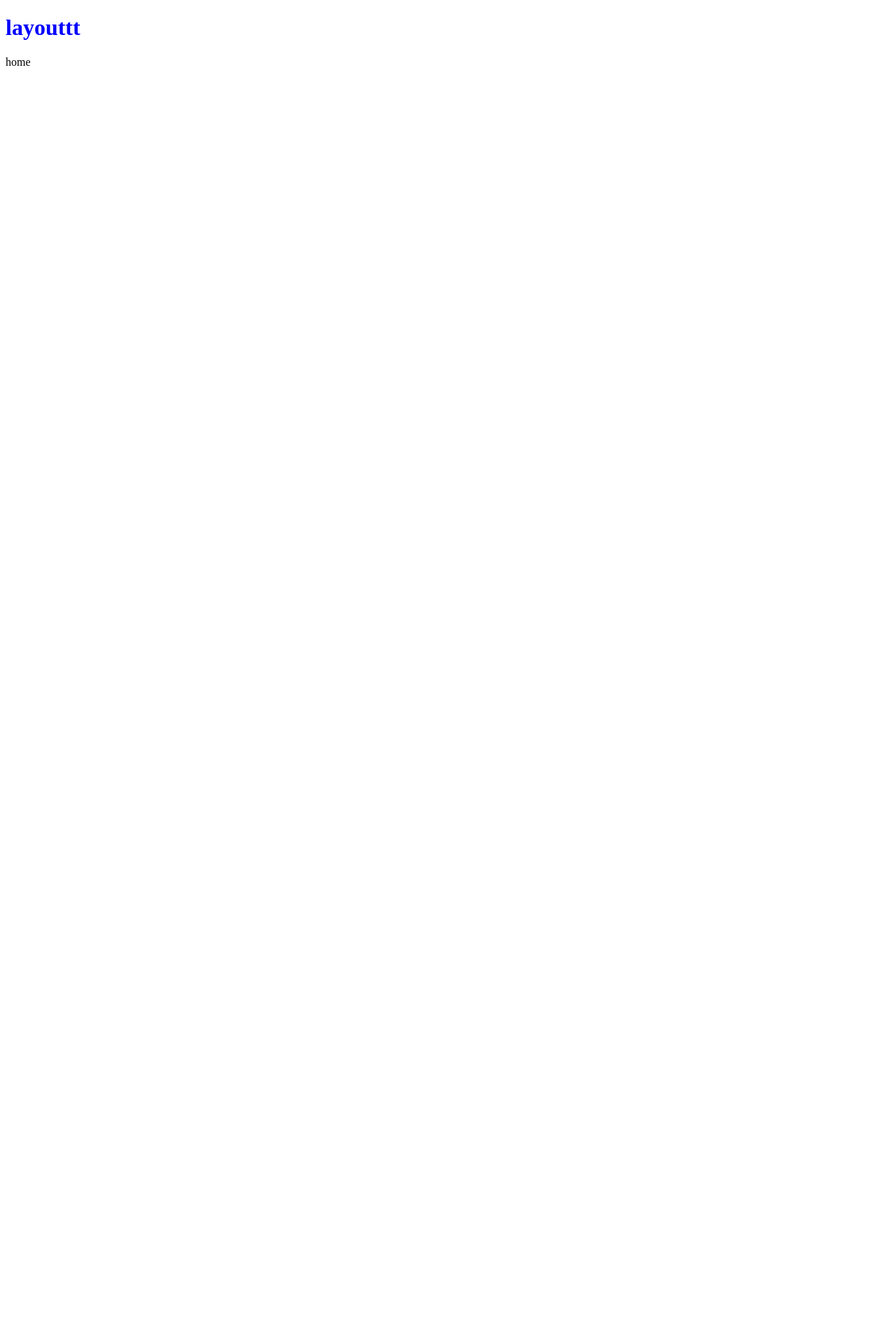
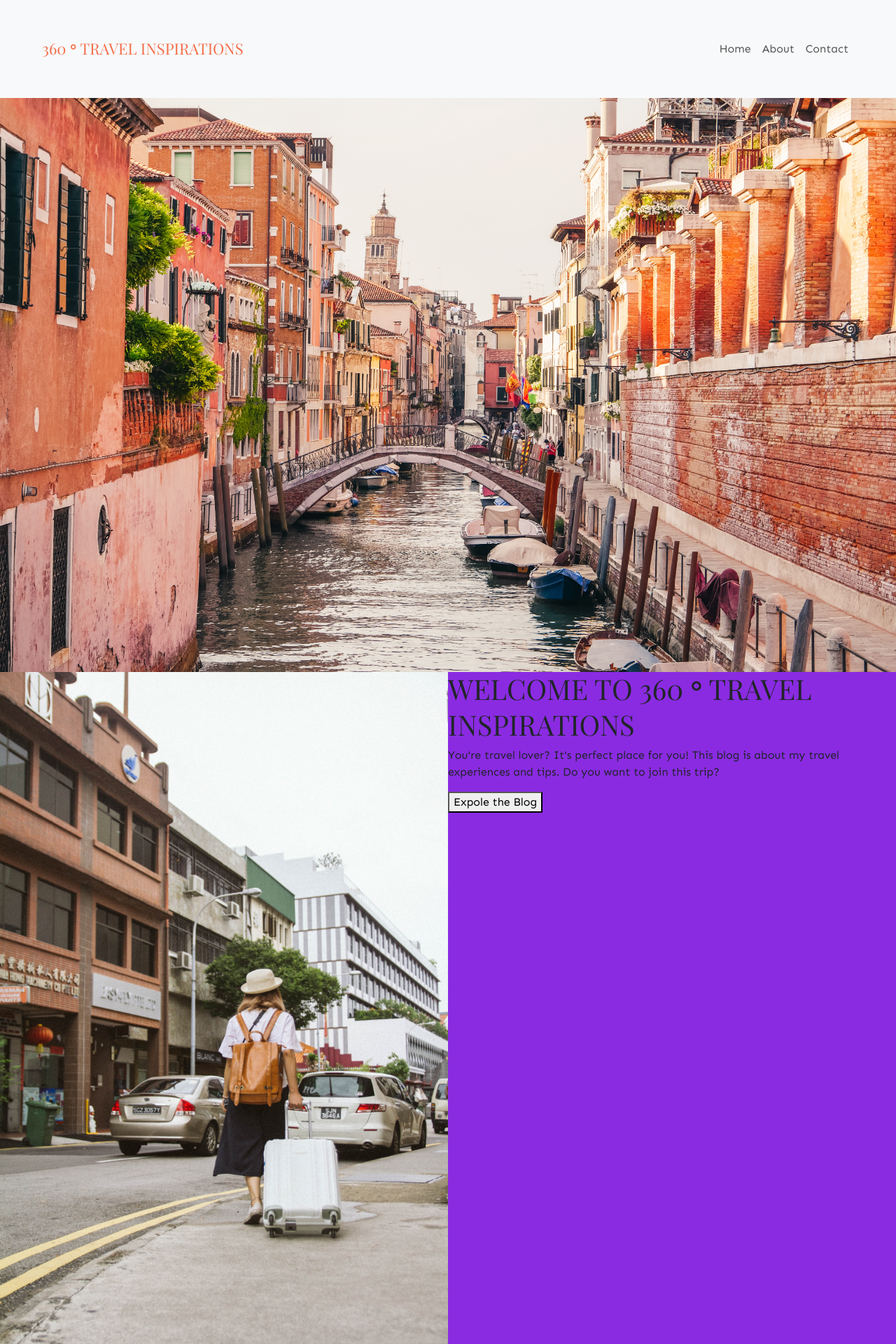
Before and after one commit to karolinakowalczyk/TravelBlogFlask, a Flask app: page / in a window 1280 px wide. Before the commit the page is almost empty. Shown: the whole page at 70% size. Before the commit the page ends 94 px from the top, so only its background shows below. Run offline with Flask 2, Linux system fonts and the light colour scheme.

Commit message:
working on home page

```diff
--- /dev/null
+++ b/src/static/css/home.css
@@ -0,0 +1,27 @@
+.main-image {
+    width: 100%;
+    height: auto;
+}
+
+.cropped {
+    overflow: hidden;
+}
+
+h1 {
+    color: var(--primary);
+    font-family: 'Playfair Display', serif;
+}
+
+@media screen and (min-width: 768px) {
+    .half {
+        width: 50%;
+    }
+}
+
+.first {
+    background-color: brown;
+}
+
+.second {
+    background-color: blueviolet;
+}
--- /dev/null
+++ b/src/static/css/style.css
@@ -0,0 +1,13 @@
+:root {
+    --primary: #F46F4C;
+}
+
+html * {
+    font-family: 'Sen', Arial, sans-serif;
+}
+
+.navbar .navbar-brand {
+    color: var(--primary);
+    font-family: 'Playfair Display', serif;
+    font-size: 1.375rem;
+}
--- a/src/static/site.css
+++ /dev/null
@@ -1,32 +0,0 @@
-.message {
-    font-weight: 600;
-    color: blue;
-}
-
-/* .navbar {
-    background-color: lightslategray;
-    font-size: 1em;
-    font-family: 'Trebuchet MS', 'Lucida Sans Unicode', 'Lucida Grande', 'Lucida Sans', Arial, sans-serif;
-    color: white;
-    padding: 8px 5px 8px 5px;
-}
-
-.navbar a {
-    text-decoration: none;
-    color: inherit;
-}
-
-.navbar-brand {
-    font-size: 1.2em;
-    font-weight: 600;
-}
-
-.navbar-item {
-    font-variant: small-caps;
-    margin-left: 30px;
-}
-
-.body-content {
-    padding: 5px;
-    font-family: 'Segoe UI', Tahoma, Geneva, Verdana, sans-serif;
-} */
--- a/src/templates/home.html
+++ b/src/templates/home.html
@@ -3,5 +3,19 @@
 Home
 {% endblock %}
 {% block content %}
-<div>home</div>
+<div>
+    <img src="{{ url_for('static', filename='images/pexels-jarod-barton.jpg')}}" class="main-image">
+</div>
+<div class="d-flex">
+    <div class="half first cropped">
+        <img src="{{ url_for('static', filename='images/pexels-tranmautritam.jpg')}}" class="sub-image main-image">
+    </div>
+    <div class="half second">
+        <h1>WELCOME TO 360 <span>&#176;</span> TRAVEL INSPIRATIONS</h1>
+        <p>You're travel lover? It's perfect place for you! This blog is about my travel experiences and tips. Do you
+            want to join this trip?</p>
+        <button>Expole the Blog</button>
+    </div>
+</div>
+
 {% endblock %}
--- a/src/templates/layout.html
+++ b/src/templates/layout.html
@@ -4,15 +4,45 @@
 <head>
     <meta charset="utf-8" />
     <title>{% block title %}{% endblock %}</title>
-    <link rel="stylesheet" type="text/css" href="{{ url_for('static', filename='site.css')}}" />
+    <link rel="preconnect" href="https://fonts.googleapis.com">
+    <link rel="preconnect" href="https://fonts.gstatic.com" crossorigin>
+    <link href="https://fonts.googleapis.com/css2?family=Playfair+Display&family=Sen&display=swap" rel="stylesheet">
+    <link rel="stylesheet" type="text/css" href="{{ url_for('static', filename='css/style.css')}}" />
+    <link rel="stylesheet" type="text/css" href="{{ url_for('static', filename='css/home.css')}}" />
+    <link href="https://cdn.jsdelivr.net/npm/bootstrap@5.3.0-alpha2/dist/css/bootstrap.min.css" rel="stylesheet"
+        integrity="sha384-aFq/bzH65dt+w6FI2ooMVUpc+21e0SRygnTpmBvdBgSdnuTN7QbdgL+OapgHtvPp" crossorigin="anonymous">
 </head>
 
 <body>
     <div class="body-content">
-        <h1 class="message">layouttt</h1>
+        <nav class="navbar navbar-expand-sm navbar-light fixed-top bg-light p-5">
+            <div class="container-fluid">
+                <a class="navbar-brand" href="#">360 <span>&#176;</span> TRAVEL INSPIRATIONS</a>
+                <button class="navbar-toggler" type="button" data-bs-toggle="collapse" data-bs-target="#navbarContent"
+                    aria-controls="navbarSupportedContent" aria-expanded="false" aria-label="Toggle navigation">
+                    <span class="navbar-toggler-icon"></span>
+                </button>
+                <div class="collapse navbar-collapse" id="navbarContent">
+                    <ul class="navbar-nav ms-auto mb-2 mb-lg-0">
+                        <li class="nav-item">
+                            <a class="nav-link" href="{{ url_for('home') }}">Home</a>
+                        </li>
+                        <li class="nav-item">
+                            <a class="nav-link" href="#">About</a>
+                        </li>
+                        <li class="nav-item">
+                            <a class="nav-link" href="#">Contact</a>
+                        </li>
+                    </ul>
+                </div>
+            </div>
+        </nav>
         {% block content %}
         {% endblock %}
     </div>
 </body>
+<script src="https://cdn.jsdelivr.net/npm/bootstrap@5.3.0-alpha2/dist/js/bootstrap.bundle.min.js"
+    integrity="sha384-qKXV1j0HvMUeCBQ+QVp7JcfGl760yU08IQ+GpUo5hlbpg51QRiuqHAJz8+BrxE/N"
+    crossorigin="anonymous"></script>
 
 </html>
```
Also changed, not shown: src/static/images/pexels-jarod-barton.jpg (added), src/static/images/pexels-tranmautritam.jpg (added), 1 other file.
